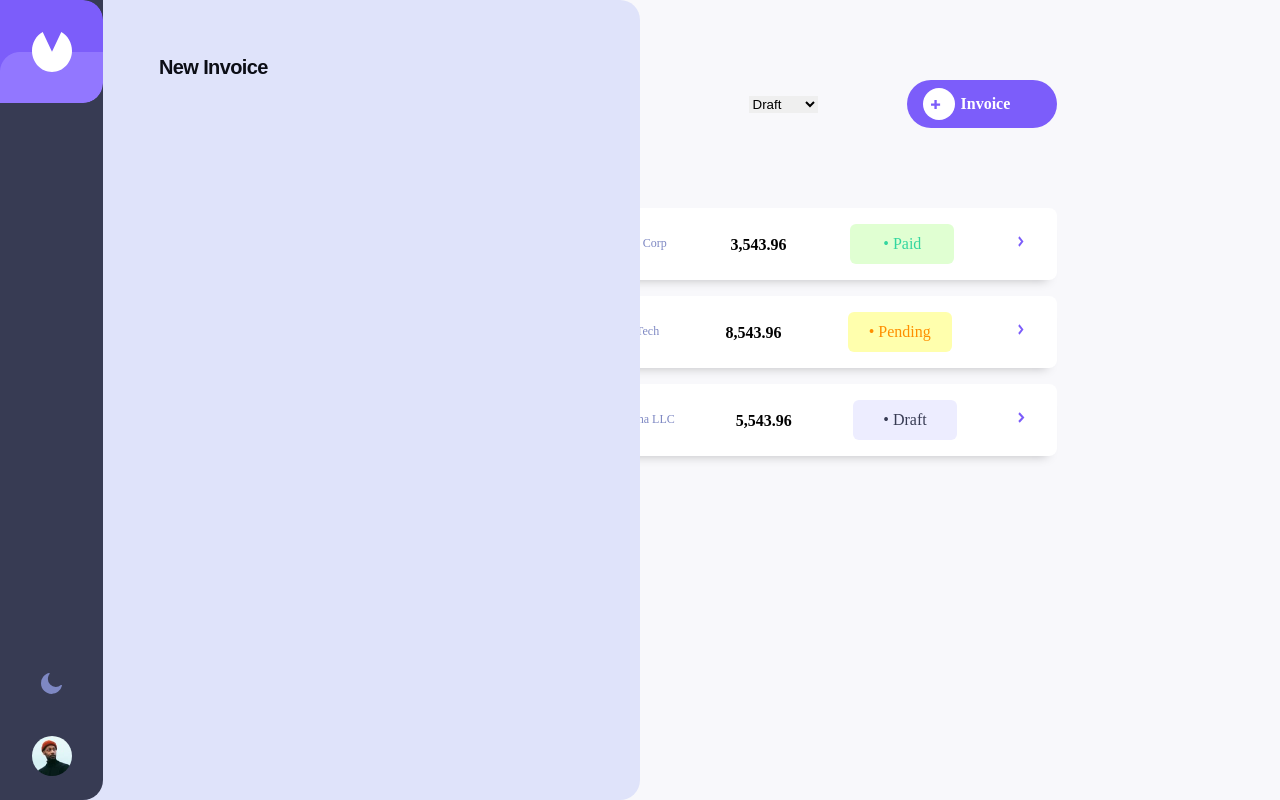
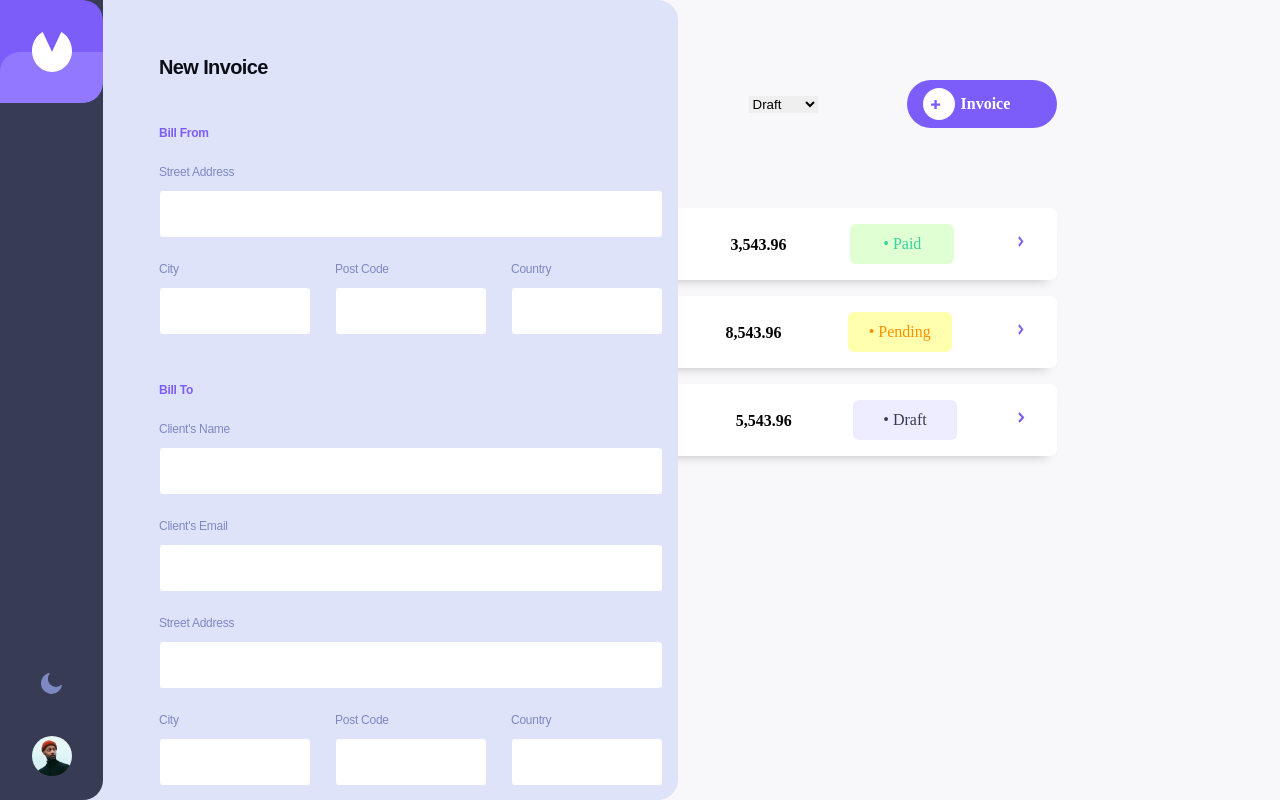
Before and after one commit to larryking01/Invoice-App, an Angular app: page / in a window 1280 px wide. Both pictures are taken after a click on the element "Invoice". Built offline with nearby package versions, Linux system fonts and the light colour scheme.

Commit message:
feature:implemented re-usable invoice form

```diff
--- a/src/app/component/reusable-invoice-form/reusable-invoice-form.html
+++ b/src/app/component/reusable-invoice-form/reusable-invoice-form.html
@@ -1,8 +1,115 @@
-<section class="reusable-inv-form-container">
+<section class="reusable-invoice-form-container">
     <sidebar></sidebar>
 
     <div class="reusable-form-content">
         <p class="form-role-text">New Invoice</p>
 
+        <form [formGroup]="invoiceForm" (ngSubmit)="onSubmit()">
+            <p class="bill">Bill From</p>
+
+            <div class="full-width">
+                <label for="street-address">Street Address</label>
+                <input id="street-address" type="text" formControlName="streetAddress" class="full-width-input">
+            </div>
+
+            <div class="location">
+                <div class="full-width">
+                    <label for="city">City</label>
+                    <input id="city" type="text" formControlName="city" class="third-width-input">
+                </div>
+
+                <div class="full-width">
+                    <label for="postCode">Post Code</label>
+                    <input type="text" formControlName="postCode" class="third-width-input">
+                </div>
+
+                <div class="full-width">
+                    <label for="country">Country</label>
+                    <input type="text" formControlName="country" class="third-width-input">
+                </div>
+            </div>
+
+            <p class="bill">Bill To</p>
+                <div class="full-width">
+                    <label for="clientName">Client's Name</label>
+                    <input type="text" formControlName="clientName" class="full-width-input">
+                </div>
+
+                <div class="full-width">
+                    <label for="clientEmailAddress">Client's Email</label>
+                    <input type="text" formControlName="clientEmail" class="full-width-input">
+                </div>
+
+                <div class="full-width">
+                    <label for="clientStreetAddress">Street Address</label>
+                    <input type="text" formControlName="clientStreetAddress" class="full-width-input">
+                </div>
+
+
+            <div class="location">
+                <div class="full-width">
+                    <label for="clientCity">City</label>
+                    <input type="text" formControlName="clientCity" class="third-width-input">
+                </div>
+
+                <div class="full-width">
+                    <label for="clientPostCode">Post Code</label>
+                    <input type="text" formControlName="clientPostCode" class="third-width-input">
+                </div>
+
+                <div class="full-width">
+                    <label for="clientCountry">Country</label>
+                    <input type="text" formControlName="clientCountry" class="third-width-input">
+                </div>
+            </div>
+
+            <div class="invoice-date-and-payment">
+                <div class="full-width">
+                    <label for="invoiceDate">Invoice Date</label>
+                    <input type="date" formControlName="invoiceDate" class="half-width-input">
+                </div>
+
+                <div class="full-width">
+                    <label for="paymentTerms">Payment Terms</label>
+                    <input type="text" formControlName="paymentTerms" class="half-width-input">
+                </div>
+            </div>
+
+
+            <div class="full-width">
+                <label for="projectDescription">Project Description</label>
+                <input type="text" formControlName="projectDescription" class="full-width-input">
+            </div>
+
+            <div formArrayName="items">
+                <h3 class="item-list">Item List</h3>
+
+                <div class="invoice-item-header">
+                    <p class="item-name">Item Name</p>
+                    <p class="quantity">Qty.</p>
+                    <p class="price">Price</p>
+                    <p class="total">Total</p>
+                </div>
+
+                @for (item of items.controls; track $index; let i = $index) {
+                    <div class="invoice-items-div" [formGroupName]="i">
+                        <input type="text" formControlName="itemName" class="invoice-item-name" />
+                        <input type="number" formControlName="quantity" class="invoice-item-qty" />
+                        <input type="number" formControlName="price" class="invoice-item-price" />
+                        <!-- <input type="number" formControlName="total" class="invoice-item-total"/> -->
+                        <div class="invoice-item-total">{{ item.get('total')?.value | number:'1.2-2' }}</div>
+                        <img src='../../../assets/icon-delete.svg'
+                             alt="icon-delete" class="icon-delete"
+                             (click)="removeItem(i)">
+                    </div>
+                }
+                <div (click)="addItem()" class="add-invoice-item"><span class="add-invoice-item-span">+ Add New Item</span></div>
+            </div>
+
+
+            <div class="action-buttons-div">
+                <button type="submit">Submit Form</button>
+            </div>
+        </form>
     </div>
 </section>
--- a/src/app/component/reusable-invoice-form/reusable-invoice-form.scss
+++ b/src/app/component/reusable-invoice-form/reusable-invoice-form.scss
@@ -1,18 +1,20 @@
 @use '../../../styling/reusables' as *;
 
 
-.reusable-inv-form-container {
+.reusable-invoice-form-container {
     @include reusable-form-flex-style;
     position: fixed;
     top: 0;
     left: 0;
     background-color: $lavender-mist;
+    // background-color: $white;
     border-top-right-radius: 1.25rem;
     border-bottom-right-radius: 1.25rem;
 
 
     .reusable-form-content {
         padding: 3.5rem 3.5rem 0 3.5rem;
+        overflow:auto;
     }
 
     .form-role-text {
@@ -20,4 +22,166 @@
         margin-bottom: 3rem;
     }
 
+
+    .bill {
+        @include h3-spartan-bold-small();
+        color: $lavender-indigo;
+        margin-bottom: 1.5rem;
+    }
+
+    .full-width {
+        @include display-flex-column;
+    }
+
+    label {
+        // display: block;
+        @include body-1-spartan-medium();
+        // width: 31.5rem;
+        margin-bottom: 0.625rem;
+        color: $cool-gray;
+    }
+
+    .full-width-input {
+        width: 31.5rem;
+        height: 3rem;
+        border-radius: 0.25rem;
+        margin-bottom: 1.5rem;
+        border: 1px solid $lavender-mist;
+        padding: 1rem 1.25rem;
+    }
+
+    .location {
+        @include display-flex-row;
+        gap: 1.5rem;
+    }
+
+    .third-width-input {
+        width: 9.5rem;
+        height: 3rem;
+        border-radius: 0.25rem;
+        margin-bottom: 3rem;
+        border: 1px solid $lavender-mist;
+        padding: 1rem 1.25rem;
+
+    }
+
+    .invoice-date-and-payment {
+        @include display-flex-row;
+        gap: 1.5rem;
+    }
+
+    .half-width-input {
+        width: 15rem;
+        height: 3rem;
+        border: 1px solid $lavender-mist;
+        border-radius: 0.25rem;
+        margin-bottom: 1.5rem;
+        padding: 1rem 1.25rem;
+    }
+
+    .item-list {
+        @include h2-spartan-bold();
+        color: $space-grey;
+        margin-bottom: 1rem;
+    }
+
+    .invoice-item-header {
+        @include display-flex-row;
+        width: 29rem;
+        justify-content: space-between;
+    }
+
+    .item-name {
+        @include body-1-spartan-medium();
+        width: 13.375rem;
+        margin-bottom: 0.625rem;
+        color: $cool-gray;
+    }
+
+    .quantity {
+        @include body-1-spartan-medium();
+        width: 2.875rem;
+        margin-bottom: 0.625rem;
+        color: $cool-gray;
+    }
+
+    .price {
+        @include body-1-spartan-medium();
+        width: 3.5rem;
+        margin-bottom: 0.625rem;
+        color: $cool-gray;
+    }
+
+    .total {
+        @include body-1-spartan-medium();
+        width: 3.5rem;
+        margin-bottom: 0.625rem;
+        color: $cool-gray;
+    }
+
+    .invoice-items-div {
+        @include display-flex-row;
+        justify-content: space-between;
+        margin-bottom: 1.125rem;
+        // gap: 1rem;
+    }
+
+    .invoice-item-name {
+        width: 11rem;
+        height: 3rem;
+        padding: 1rem 1.25rem;
+        border-radius: 0.25rem;
+        border: 1px solid $lavender-mist;
+    }
+
+    .invoice-item-qty {
+        width: 6em;
+        height: 3rem;
+        padding: 1rem 0.7rem;
+        border-radius: 0.25rem;
+        border: 1px solid $lavender-mist;
+    }
+
+    .invoice-item-price {
+        width: 6rem;
+        height: 3rem;
+        padding: 1rem 1.25rem;
+        border-radius: 0.25rem;
+        border: 1px solid $lavender-mist;
+    }
+
+    .invoice-item-total {
+        width: 2.813rem;
+        align-self: center;
+    }
+
+    .icon-delete {
+        width: 0.9rem;
+        height: 1rem;
+        align-self: center;
+        cursor: pointer;
+    }
+
+    .add-invoice-item {
+        width: 31.5rem;
+        height: 3rem;
+        border-radius: 0.25rem;
+        margin-bottom: 3.438rem;
+        border: 1px solid $lavender-mist;
+        padding: 1rem 1.25rem;
+        background-color: $snow-tint;
+        border-radius: 1.5rem;
+        text-align: center;
+    }
+
+    .add-invoice-item-span {
+        cursor: pointer;
+        @include h3-spartan-bold-small();
+        color: $cool-gray;
+    }
+
+
+
+
+
 }
--- a/src/app/component/reusable-invoice-form/reusable-invoice-form.ts
+++ b/src/app/component/reusable-invoice-form/reusable-invoice-form.ts
@@ -1,11 +1,12 @@
 import { Component, inject, OnInit } from '@angular/core';
 import { Sidebar } from '../sidebar/sidebar';
-import { ReactiveFormsModule, FormBuilder, FormArray, FormGroup } from '@angular/forms';
+import { ReactiveFormsModule, FormBuilder, FormArray, FormGroup, Form, NgModel } from '@angular/forms';
+import { CommonModule } from '@angular/common';
 
 
 @Component({
   selector: 'reusable-invoice-form',
-  imports: [ReactiveFormsModule, Sidebar],
+  imports: [ReactiveFormsModule, CommonModule, Sidebar ],
   templateUrl: './reusable-invoice-form.html',
   styleUrl: './reusable-invoice-form.scss'
 })
@@ -28,15 +29,69 @@ export class ReusableInvoiceForm implements OnInit {
       invoiceDate: [''],
       paymentTerms: [''],
       projectDescription: [''],
-      aliases: this.formBuilder.array([ this.createItem() ])  // start with a single invoice item
-
+      items: this.formBuilder.array([ this.createInvoiceItem() ])  // start with a single invoice item
     })
   }
 
   // create a single invoice item
-  createItem() {
+  createInvoiceItem(): FormGroup {
+    let item = this.formBuilder.group({
+      itemName: [''],
+      quantity: [1],
+      price: [1],
+      total: [0],
+    })
 
+  this.subscribeToItemChanges(item);
+  return item;
+ }
+
+
+  get items(): FormArray {
+    return this.invoiceForm.get('items') as FormArray;
+  }
+
+  addItem(): void {
+    this.items.push( this.createInvoiceItem() )
+  }
+
+  removeItem(index: number): void {
+    this.items.removeAt( index )
   }
 
 
+  calculateItemTotal(item: FormGroup): void {
+    const quantity = item.get('quantity')?.value || 0;
+    const price = item.get('price')?.value || 0;
+    const total = quantity * price;
+    item.get('total')?.setValue(total, { emitEvent: false });
+  }
+
+
+  subscribeToItemChanges(item: FormGroup): void {
+    item.get('quantity')?.valueChanges.subscribe(() => {
+      this.calculateItemTotal(item);
+    });
+
+    item.get('price')?.valueChanges.subscribe(() => {
+      this.calculateItemTotal(item);
+    });
+  }
+
+
+  onSubmit(): void {
+    if (this.invoiceForm.valid) {
+      const invoiceData = this.invoiceForm.getRawValue(); // includes disabled fields like `total`
+      console.log('Submitted Invoice Data:', invoiceData);
+
+      // You can now send `invoiceData` to a service or backend
+    } else {
+      console.log('Form is invalid');
+      this.invoiceForm.markAllAsTouched(); // optional: to show validation errors
+    }
+  }
+
+
+
+
 }
--- a/src/styling/_reusables.scss
+++ b/src/styling/_reusables.scss
@@ -96,7 +96,7 @@ $bold-font-bg: #0C0E16;
 
 
 @mixin reusable-form-flex-style {
-    width: 50%;
+    width: 53%;
     height: 100vh;
     display: flex;
     flex-direction: row;
```
